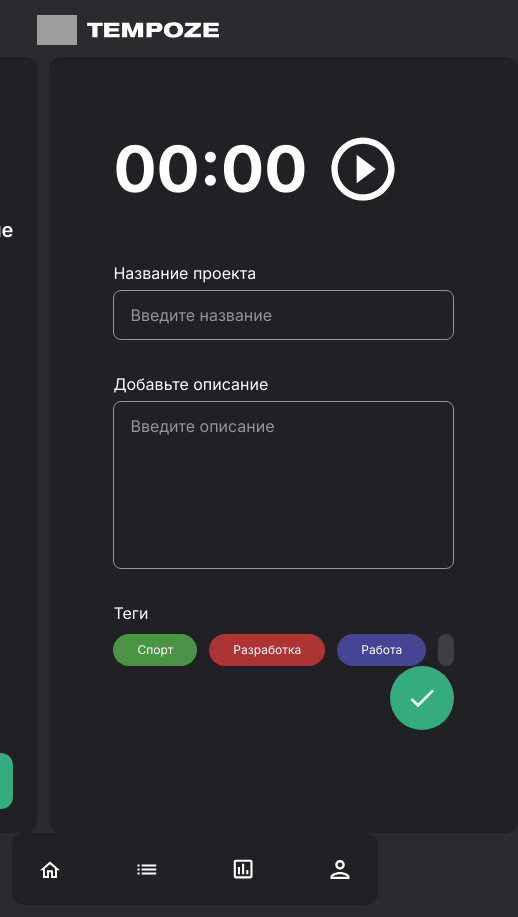
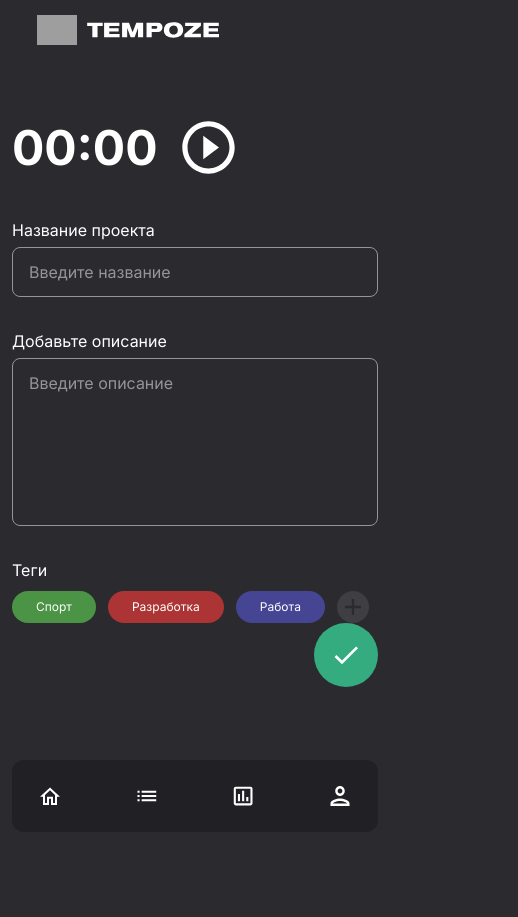
Before and after one commit to y0na24/Tempoze, a React (Vite) app: page / in a window 390 px wide. Shown: the whole page, 518 px wide, since content can reach past the window. After the commit the page ends 844 px from the top, so only its background shows below. Built offline with nearby package versions, Linux system fonts and the light colour scheme; grey boxes are pictures that could not be loaded.

Commit message:
add history page and responsive home page

```diff
--- a/src/App.jsx
+++ b/src/App.jsx
@@ -4,6 +4,7 @@ import Analytics from '@/pages/Analytics'
 import Home from '@/pages/Home'
 import Login from '@/pages/Login'
 import NotFound from '@/pages/NotFound'
+import History from './pages/History'
 
 function App() {
   return (
@@ -11,6 +12,7 @@ function App() {
       <Route path='/' element={<Layout />}>
         <Route index element={<Home />} />
         <Route path='login' element={<Login />} />
+        <Route path='history' element={<History />} />
         <Route path='analytics' element={<Analytics />} />
         <Route path='*' element={<NotFound />} />
       </Route>
--- a/src/components/common/Home/ProjectsColumn.jsx
+++ b/src/components/common/Home/ProjectsColumn.jsx
@@ -2,9 +2,11 @@ import PropTypes from 'prop-types'
 
 import ProjectList from '@/components/ui/ProjectList'
 
-function ProjectsColumn({ onClick }) {
+function ProjectsColumn({ onClick, display }) {
+  const displayStyles =		display === 'mobile' ? 'flex sm:hidden' : 'hidden sm:flex'
+
   return (
-    <div className='flex flex-col p-6 rounded-xl bg-mainColor'>
+    <div className={`${displayStyles} flex-col p-6 rounded-xl sm:bg-mainColor mt-8 sm:mt-0`}>
       <div className='flex-1'>
         <ProjectList amount={1} title='Личные проекты' />
         <ProjectList amount={3} title='Командные проекты' />
@@ -22,6 +24,7 @@ function ProjectsColumn({ onClick }) {
 
 ProjectsColumn.propTypes = {
   onClick: PropTypes.func.isRequired,
+  display: PropTypes.string.isRequired,
 }
 
 export default ProjectsColumn
--- a/src/components/common/Home/TimerColumn.jsx
+++ b/src/components/common/Home/TimerColumn.jsx
@@ -6,11 +6,11 @@ import AddButton from '@/components/ui/AddButton'
 
 function TimerColumn() {
   return (
-    <div className='pt-16 px-16 flex flex-col rounded-xl bg-mainColor basis-[980px]'>
-      <div className='flex gap-6 mb-12'>
-        <p className='font-bold text-[4rem]'>00:00</p>
+    <div className='pt-16 sm:px-16 flex-col rounded-xl sm:bg-mainColor basis-[980px]'>
+      <div className='flex items-center gap-6 mb-12'>
+        <p className='font-bold text-5xl sm:text-[4rem]'>00:00</p>
         <button type='button'>
-          <img src={playBtn} alt='Старт' width={64} height={64} />
+          <img src={playBtn} alt='Старт' width={53} height={53} />
         </button>
       </div>
       <TextField
--- a/src/components/layout/ToolBar.jsx
+++ b/src/components/layout/ToolBar.jsx
@@ -19,7 +19,7 @@ function ToolBar({ display }) {
             </NavLink>
           </li>
           <li>
-            <NavLink to='#'>
+            <NavLink to='history'>
               <img
                 src={toolbarCreate}
                 alt='Создать задачу'
--- /dev/null
+++ b/src/components/page/HistoryPage/HistoryPage.jsx
@@ -0,0 +1,17 @@
+import React from 'react'
+
+import ProjectsColumn from '@/components/common/Home/ProjectsColumn'
+
+function HistoryPage() {
+  const [isOpen, setIsOpen] = React.useState(false)
+
+  const handleOpenClick = () => {
+    setIsOpen(true)
+  }
+
+  return (
+    !isOpen && <ProjectsColumn display='mobile' onClick={handleOpenClick} />
+  )
+}
+
+export default HistoryPage
--- a/src/components/page/HomePage/HomePage.jsx
+++ b/src/components/page/HomePage/HomePage.jsx
@@ -36,8 +36,8 @@ function HomePage() {
   return isLoading ? (
     <Loader value={loaderValue} />
   ) : (
-    <div className='flex justify-center mt-3 min-h-[92vh] gap-3 max-w-[120rem] mx-auto px-3'>
-      <ProjectsColumn onClick={handleOpenClick} />
+    <div className='flex justify-center mt-3 sm:min-h-[92vh] gap-3 max-w-[120rem] mx-auto px-3'>
+      <ProjectsColumn onClick={handleOpenClick} display='sm:flex' />
       <TimerColumn />
       {isOpen && <AddProjectColumn onClick={handleCloseClick} />}
     </div>
--- /dev/null
+++ b/src/pages/History.jsx
@@ -0,0 +1,7 @@
+import HistoryPage from '@/components/page/HistoryPage/HistoryPage'
+
+function History() {
+  return <HistoryPage />
+}
+
+export default History
```
Also changed, not shown: src/components/page/HistoryPage/index.js (added).
